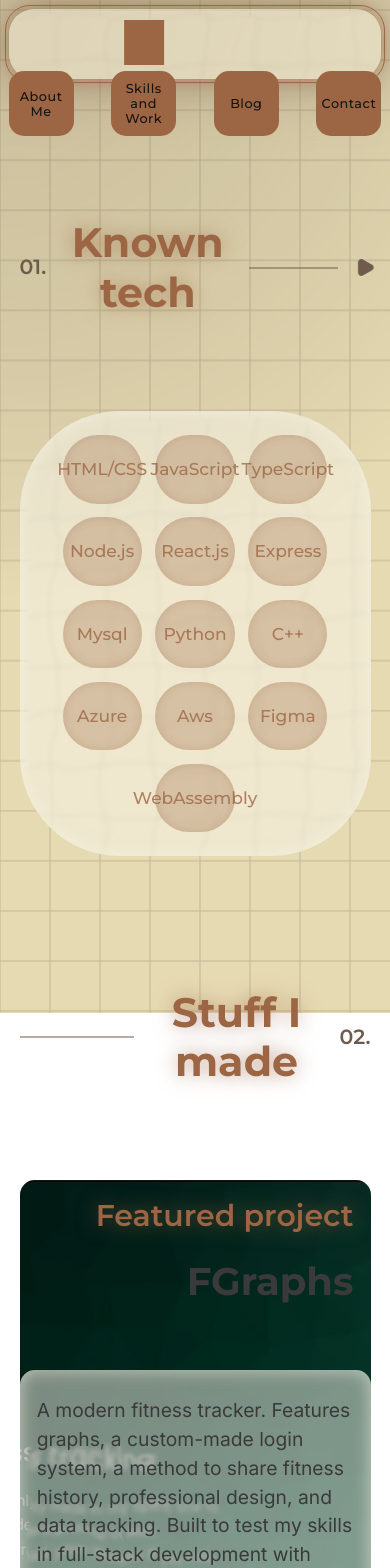
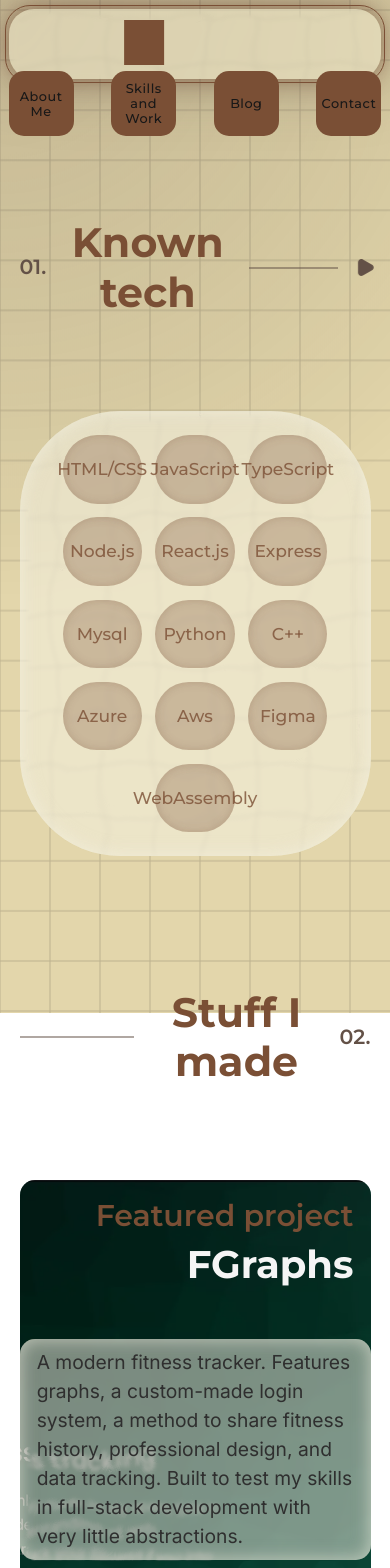
Before and after one commit to TheHeartstriker/Portfolio, a Next.js app in the folder Portfolio/: page /skills in a window 390 px wide. Shown: the top 1568 px of the page. Built offline with nearby package versions, Linux system fonts and the light colour scheme.

Commit message:
Mobile and color
Made some small improvemtns to the color sheme and the mobile reponsivness

```diff
--- a/Portfolio/src/components/forStyle/themeGen/theme.jsx
+++ b/Portfolio/src/components/forStyle/themeGen/theme.jsx
@@ -48,9 +48,9 @@ function generateCSSString(colors, isDark) {
     cssString += `  --font-middle: #c5c5c5;\n`;
     cssString += `  --font-low: #969696;\n`;
   } else {
-    cssString += `  --font-high: #131313ff;\n`;
-    cssString += `  --font-middle: #3a3a3a;\n`;
-    cssString += `  --font-low: #696969;\n`;
+    cssString += `  --font-high: #181818;\n`;
+    cssString += `  --font-middle: #2F2F2F;\n`;
+    cssString += `  --font-low: #5F5F5F;\n`;
   }
 
   cssString += "}\n";
--- a/Portfolio/src/components/forStyle/themeGen/themes.js
+++ b/Portfolio/src/components/forStyle/themeGen/themes.js
@@ -44,16 +44,16 @@ export const autumnTheme = {
 
   dark: true,
 };
-
+//Try flipping
 export const professionalTheme1 = {
   // The 30%
-  "color-1": "#9c6644",
+  "color-1": "#7A4F35",
   //The 10%
-  "color-2": "#6E5B4B",
+  "color-2": "#635147",
   // The 60%
-  "color-3": "#f7f5e9",
-  "color-4": "#efe8d2",
-  "color-5": "#e6dab3",
+  "color-3": "#F5F3E5",
+  "color-4": "#ECE6CA",
+  "color-5": "#e3d6ab",
 
   dark: false,
 };
--- a/Portfolio/src/components/forViews/scriptorium/mainArticle/index.css
+++ b/Portfolio/src/components/forViews/scriptorium/mainArticle/index.css
@@ -43,7 +43,6 @@
   font-weight: 700;
   font-family: var(--font-display), monospace;
   color: var(--color-1);
-  filter: drop-shadow(0 0 10px var(--opacity-color-1-6));
 }
 
 /* Secondary headings */
--- a/Portfolio/src/components/forViews/skillPage/createFeatured.css
+++ b/Portfolio/src/components/forViews/skillPage/createFeatured.css
@@ -8,7 +8,9 @@
   display: flex;
   justify-content: center;
   align-items: center;
-  transition: background-color ease-out 1s, color ease-out 1s;
+  transition:
+    background-color ease-out 1s,
+    color ease-out 1s;
   background-color: var(--opacity-color-4-5);
   /* For glass effect */
   box-shadow: inset 0 0 8px 1px var(--opacity-color-4-5);
@@ -68,7 +70,6 @@
   margin: 0;
   font-weight: 600;
   color: var(--color-1);
-  filter: drop-shadow(0 0 10px var(--opacity-color-1-6));
 }
 
 .app-header h5 {
@@ -213,10 +214,14 @@
     width: 100%;
   }
 
+  .app-header h5 {
+    color: whitesmoke;
+  }
+
   .app-para {
     width: 100%;
     right: 0%;
-    height: 40%;
+    height: 35%;
   }
 
   .app-f {
@@ -228,6 +233,15 @@
     justify-content: flex-end;
     margin-left: auto;
     width: 75%;
+    height: 40%;
+  }
+
+  .app-header {
+    height: 25%;
+  }
+
+  .app-skills > * {
+    flex-basis: 40%;
   }
 
   .app-skills.mirror {
@@ -273,11 +287,20 @@
   .app-skills {
     width: 85%;
   }
+
+  .app-header h5 {
+    margin-top: var(--space-1);
+  }
 }
 
 @media (max-height: 750px) {
   .app-f {
     width: 90lvw;
-    height: 95lvh;
+    height: 100lvh;
+  }
+
+  .logo-container {
+    width: 4rem;
+    height: 4rem;
   }
 }
--- a/Portfolio/src/views/skills/main/skill.css
+++ b/Portfolio/src/views/skills/main/skill.css
@@ -50,7 +50,9 @@
   display: flex;
   justify-content: center;
   align-items: center;
-  transition: background-color ease-out 0.3s, color ease-out 0.3s;
+  transition:
+    background-color ease-out 0.3s,
+    color ease-out 0.3s;
   position: relative;
   z-index: 1;
   /* Glass effect */
@@ -96,7 +98,9 @@
   box-shadow: inset 0 0 16px 2px var(--opacity-color-4-5);
 
   -webkit-backdrop-filter: brightness(1) blur(2px);
-  transition: background ease-in-out 0.6s, filter ease-in-out 0.6s;
+  transition:
+    background ease-in-out 0.6s,
+    filter ease-in-out 0.6s;
 }
 
 .folder h6 {
@@ -119,7 +123,7 @@
 }
 
 .folder:hover::before {
-  opacity: 1; /* Fully visible on hover */
+  opacity: 1;
 }
 
 .folder:hover {
@@ -201,7 +205,6 @@
   font-weight: 700;
   margin: var(--space-3);
   color: var(--color-1);
-  filter: drop-shadow(0 0 10px var(--opacity-color-1-6));
 }
 
 .separator h3 {
```
Also changed, not shown: Portfolio/src/components/forStyle/backgrounds/background.jsx (+10 -7 lines), Portfolio/src/views/about/about.css (+1 -13 lines), Portfolio/src/views/about/animatedAbout.jsx (+37 -6 lines), Portfolio/src/views/scriptorium/scriptorium.css (+10 -5 lines).
